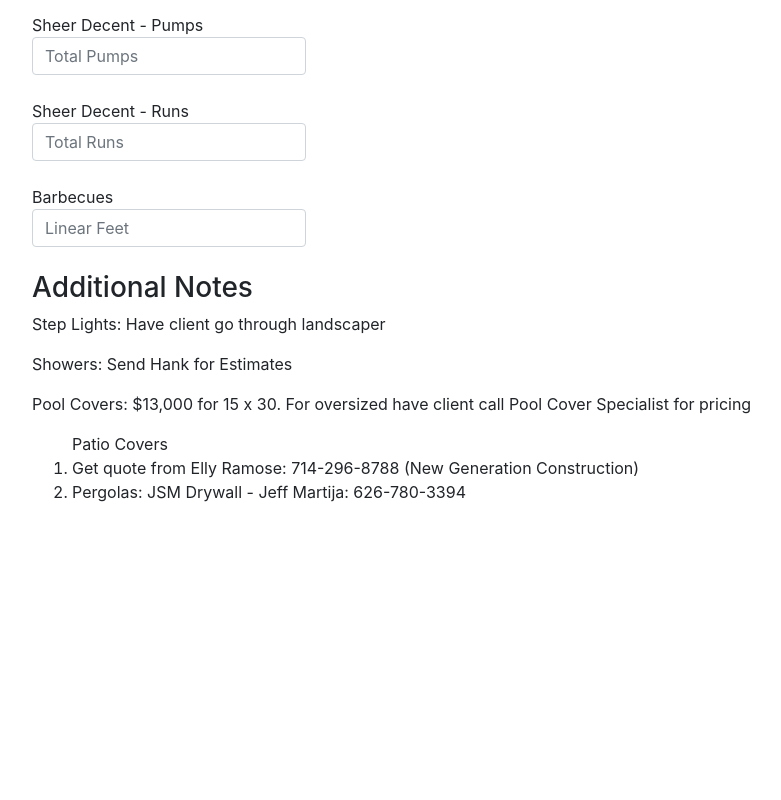
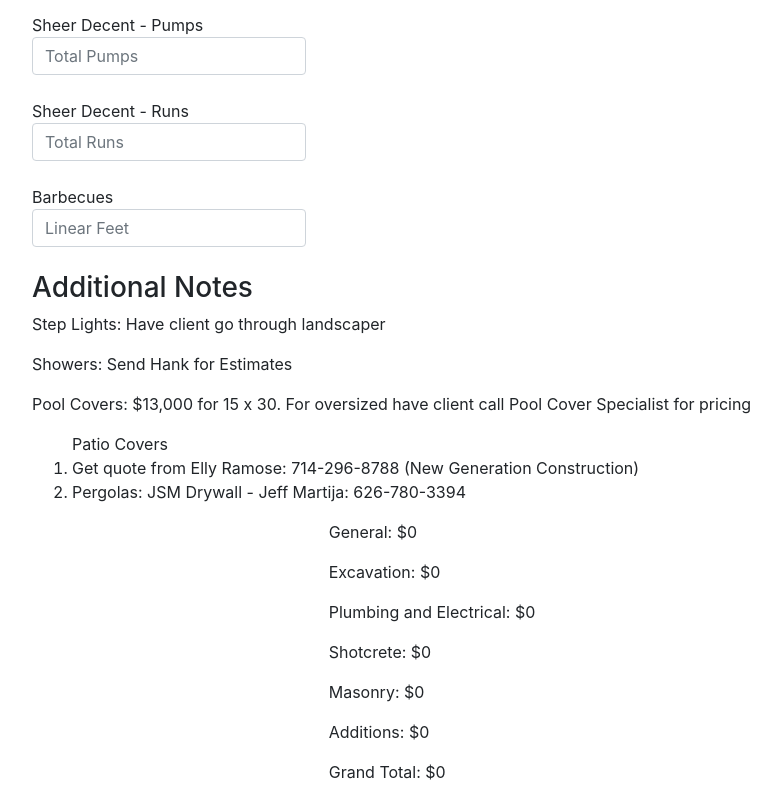
Before and after one commit to trizmo/poolLogic, a React (Create React App) app in the folder client/: page / in a window 1280 px wide. Shown: the part 3419-4219 px from the top of the page, without its empty margins (208-989 px from the left). Before the commit the page ends 3939 px from the top, so only its background shows below. Built offline with nearby package versions, Linux system fonts and the light colour scheme.

Commit message:
created totals module and started calculations

```diff
--- a/client/src/components/root/mainForm/MainForm.js
+++ b/client/src/components/root/mainForm/MainForm.js
@@ -1,8 +1,11 @@
 import React, { Component } from 'react'
-import { Button, Form, FormGroup, Label, Input, FormText } from 'reactstrap';
+import { Button, Form, FormGroup, Label, Input } from 'reactstrap';
 
 // CSS
 import "./mainForm.css"
+
+// COMPONENTS
+import Totals from '../totals/Totals';
 
 
 export default class MainForm extends Component {
@@ -464,6 +467,13 @@ export default class MainForm extends Component {
           </div>
 
 
+
+
+        </div>
+        <div className='totals-wrapper'>
+          <div className='totals-container'>
+            <Totals allData={this.state} />
+          </div>
         </div>
       </div>
     )
--- a/client/src/components/root/mainForm/mainForm.css
+++ b/client/src/components/root/mainForm/mainForm.css
@@ -1,6 +1,8 @@
 .mainForm-wrapper {
   display: flex;
+  flex-direction: column;
   justify-content: center;
+  align-items: center;
 }
 
 .mainForm-mainContainer {
--- /dev/null
+++ b/client/src/components/root/totals/Totals.js
@@ -0,0 +1,45 @@
+import React, { Component } from 'react'
+
+export default class Totals extends Component {
+  constructor(props) {
+    super(props);
+    this.state = {
+      generalTotal: 0,
+      excavationTotal: 0,
+      plumbElectTotal: 0,
+      shotcreteTotal: 0,
+      masonryTotal: 0,
+      additionsTotal: 0,
+      grandTotal: 0,
+    };
+  }
+
+  calculateGeneralTotals() {
+    console.log("running totals")
+    if (this.props.allData.plans) {
+      let general = this.state.generalTotal
+      let plans = 400
+      general = general + plans
+      this.setState({
+        generalTotal: general
+      }, () => console.log(this.state.generalTotal))
+    }
+  }
+
+  render(props) {
+    // this.calculateGeneralTotals()
+    return (
+      <div className='totals-wrapper'>
+        <div className='totals-container'>
+          <p>General: ${this.state.generalTotal}</p>
+          <p>Excavation: ${this.state.excavationTotal}</p>
+          <p>Plumbing and Electrical: ${this.state.plumbElectTotal}</p>
+          <p>Shotcrete: ${this.state.shotcreteTotal}</p>
+          <p>Masonry: ${this.state.masonryTotal}</p>
+          <p>Additions: ${this.state.additionsTotal}</p>
+          <p>Grand Total: ${this.state.grandTotal}</p>
+        </div>
+      </div>
+    )
+  }
+}
```
Also changed, not shown: client/src/components/root/totals/totals.css (added).
